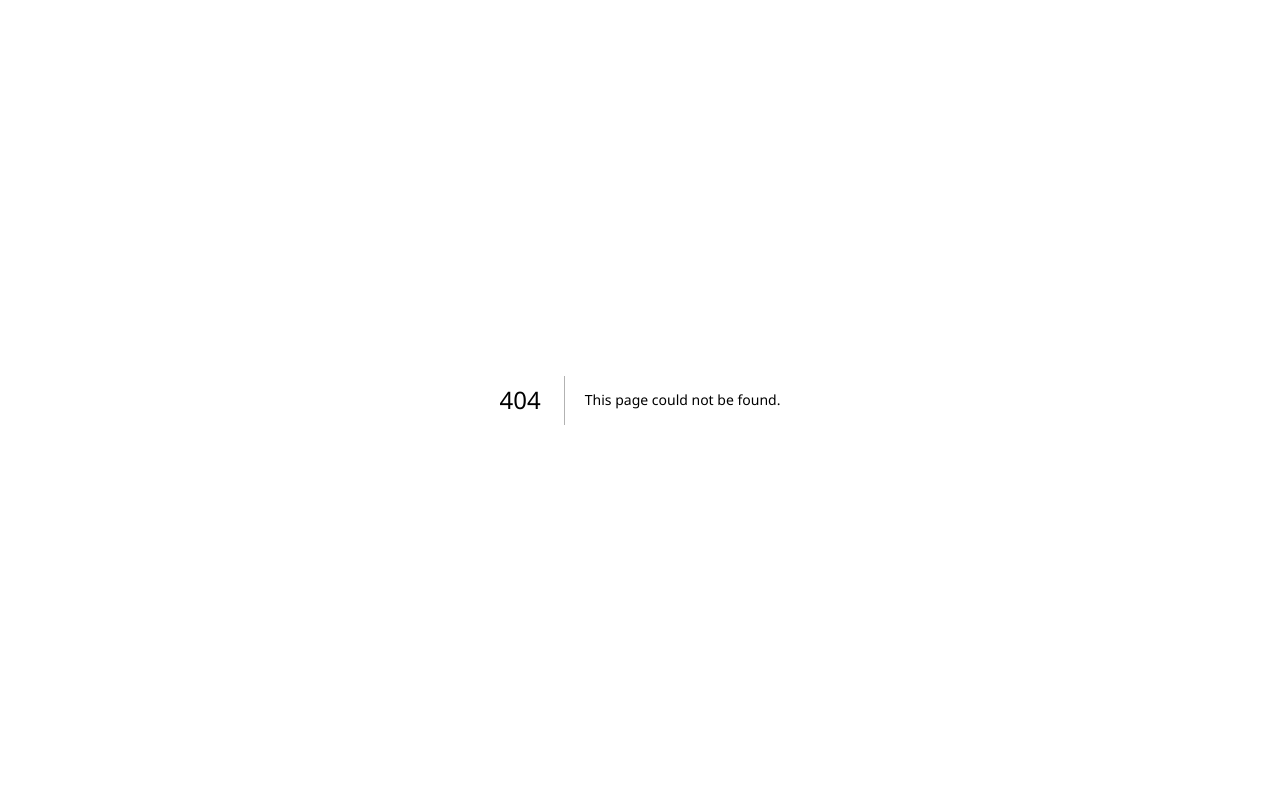
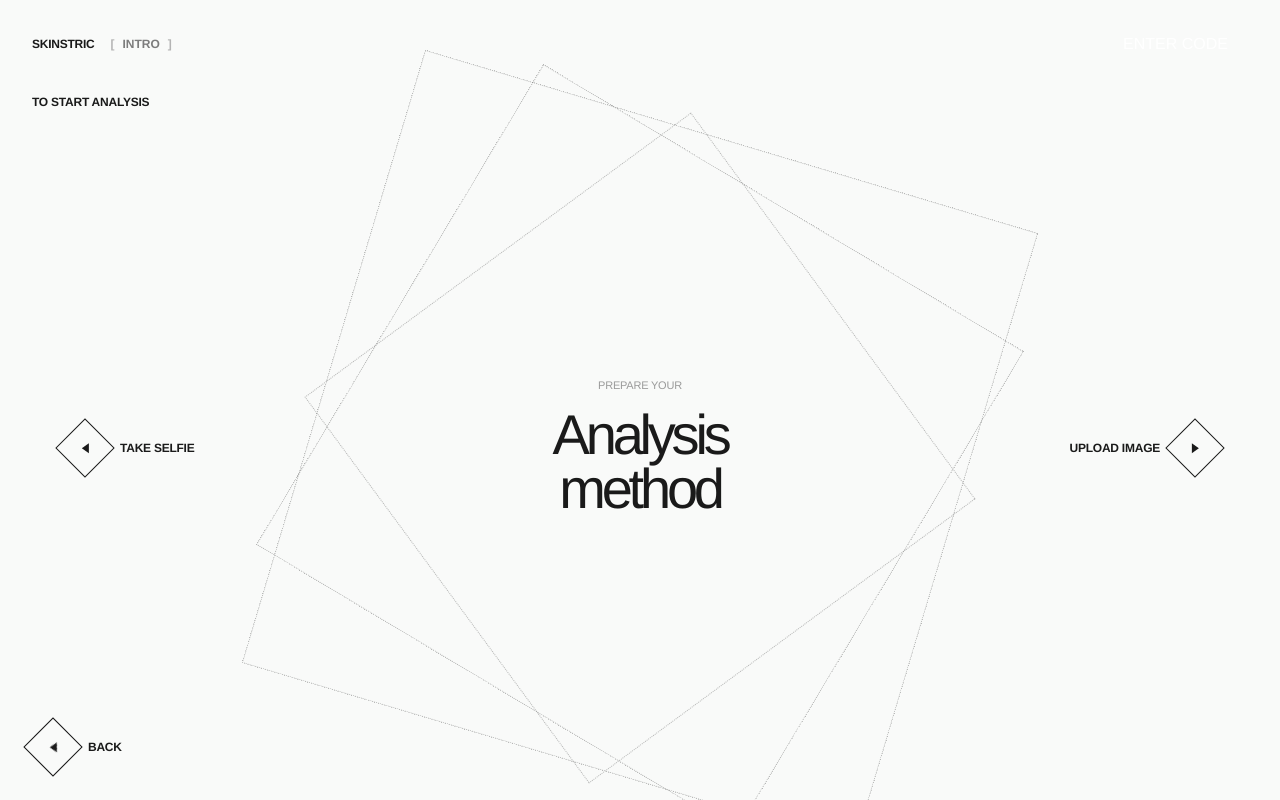
Before and after one commit to ddismuke4502/SkinstricAi_Dame, a Next.js app: page /select in a window 1280 px wide. Before the commit this address had no page. Built offline with nearby package versions, Linux system fonts and the light colour scheme.

Commit message:
build analysis method selection page

```diff
--- /dev/null
+++ b/src/app/select/page.tsx
@@ -0,0 +1,66 @@
+import BottomNav from "@/components/layout/BottomNav";
+import PageShell from "@/components/layout/PageShell";
+import DiamondButton from "@/components/ui/DiamondButton";
+import RotatingDiamond from "@/components/ui/RotatingDiamond";
+import { ROUTES } from "@/constants/routes";
+
+export default function SelectPage() {
+  return (
+    <PageShell contentClassName="min-h-screen px-7 pt-24 md:px-8">
+      <section className="relative min-h-[calc(100vh-6rem)]">
+        <div className="absolute left-0 top-0">
+          <p className="skinstric-label">TO START ANALYSIS</p>
+        </div>
+
+        <div className="flex min-h-[calc(100vh-6rem)] items-center justify-center">
+          <div className="relative flex w-full max-w-6xl items-center justify-center">
+            <div className="absolute left-0 top-1/2 z-20 hidden -translate-y-1/2 lg:block">
+              <DiamondButton
+                label="TAKE SELFIE"
+                href={ROUTES.camera}
+                direction="left"
+              />
+            </div>
+
+            <RotatingDiamond size="lg">
+              <p className="skinstric-muted-label mb-4">PREPARE YOUR</p>
+              <h1 className="skinstric-section-title">
+                Analysis
+                <br />
+                method
+              </h1>
+
+              <div className="mt-12 flex flex-col items-center gap-7 lg:hidden">
+                <DiamondButton
+                  label="TAKE SELFIE"
+                  href={ROUTES.camera}
+                  direction="left"
+                />
+
+                <DiamondButton
+                  label="UPLOAD IMAGE"
+                  href={ROUTES.upload}
+                  direction="right"
+                />
+              </div>
+            </RotatingDiamond>
+
+            <div className="absolute right-0 top-1/2 z-20 hidden -translate-y-1/2 lg:block">
+              <DiamondButton
+                label="UPLOAD IMAGE"
+                href={ROUTES.upload}
+                direction="right"
+              />
+            </div>
+          </div>
+        </div>
+      </section>
+
+      <BottomNav
+        backHref={ROUTES.testing}
+        showBack
+        showProceed={false}
+      />
+    </PageShell>
+  );
+}
```
